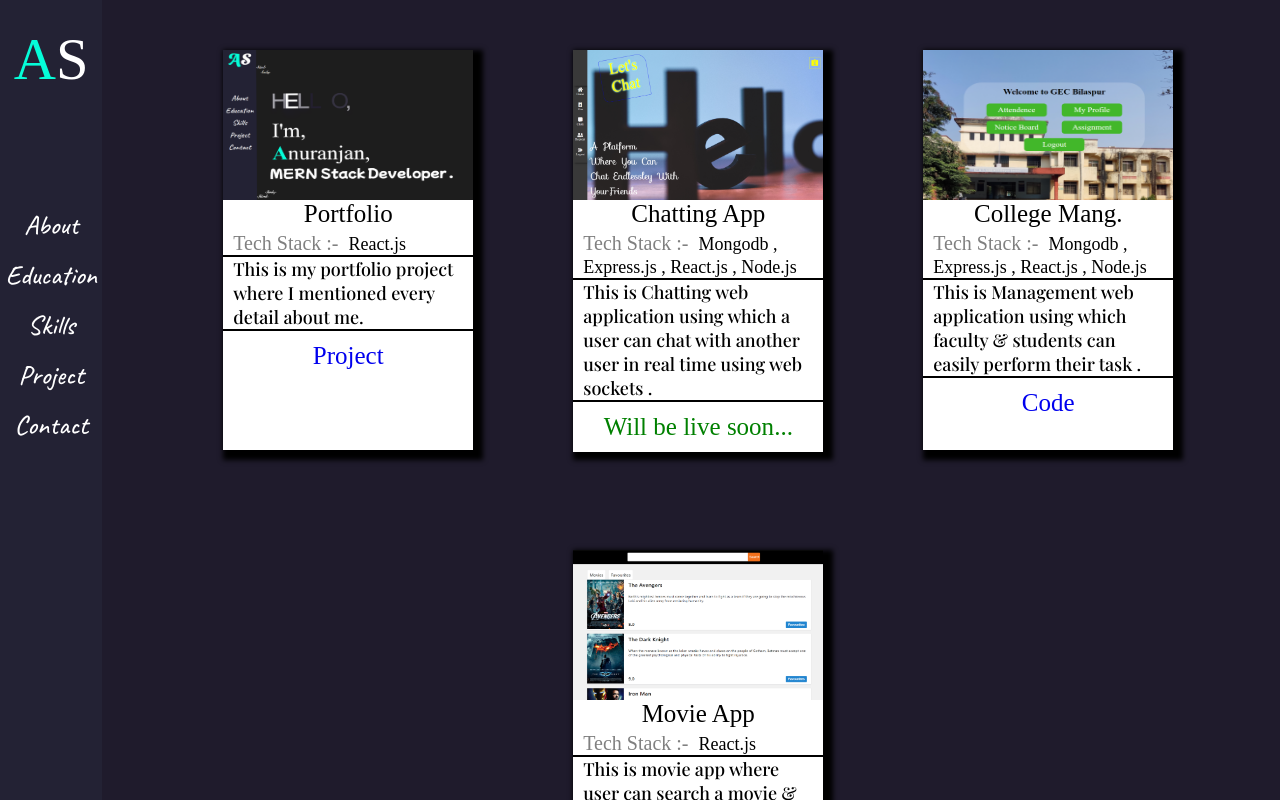
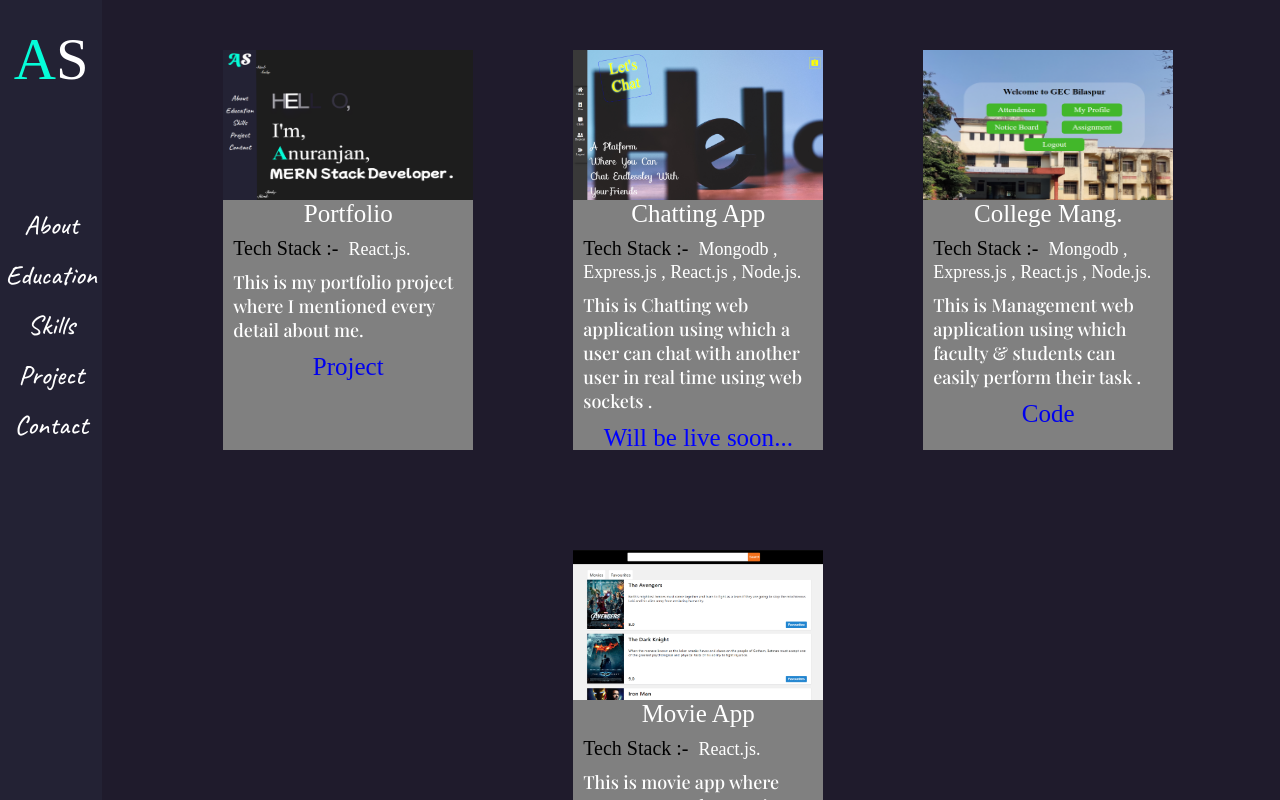
Before and after one commit to Anuranjan-Shrivastava/myportfolio, a React (Create React App) app: page /project in a window 1280 px wide. Built offline with nearby package versions, Linux system fonts and the light colour scheme; a web font is replaced by a local one.

Commit message:
Project Section Improved

```diff
--- a/src/Component/Project.js
+++ b/src/Component/Project.js
@@ -9,7 +9,7 @@ class Project extends Component {
     constructor(){
         super() ;
         this.state = {
-            projects : []
+           projects : []
         }
     }
     UNSAFE_componentWillMount(){
@@ -53,7 +53,7 @@ class Project extends Component {
             techStack : ["React.js"],
             description : "This is  movie app where user can search a movie & mark it favourite ." ,
             code : true ,
-            codeLink : "https://github.com/28shubham/College_Management" ,
+            codeLink : "https://github.com/Anuranjan-Shrivastava/movieApp" ,
             live : false ,
             liveLink : "" ,
             info : false ,
@@ -77,25 +77,27 @@ class Project extends Component {
             }
         } , 500) ;
     }
+
     render() {
         const { projects } = this.state ;
         return (
             <div className='project'>
                <div className='projectWrapper'>
-                   {projects.map((project) => {
-                       return (
+
+                    {projects.map((project) => {
+                    return (
                         <div>
                             <div className='project-image'>
                                 <img src={project.image} alt="ProjectPic" />
                             </div>
                             <div className='project-name'>{project.name}</div>
                             <div className='project-techStack'>
-                                <span style={{"color" : "grey"}}>Tech Stack :- &nbsp;</span>
+                                <span style={{"color" : "black"}}>Tech Stack :- &nbsp;</span>
                                 {project.techStack.map((stack , idx) => {
                                     console.log(idx , project.techStack.length) ;
                                     if(idx === project.techStack.length-1){
                                         return (
-                                            <span className='techStackName'>{stack}</span>
+                                            <span className='techStackName'>{stack}.</span>
                                         )
                                     }
                                     return (
@@ -121,8 +123,8 @@ class Project extends Component {
                                 {project.info && <div className='project-info'>Will be live soon<span id="dots">.</span></div>}
                             </div>
                         </div>
-                       )
-                   })}
+                        )
+                    })}
 
 
                </div>
@@ -133,7 +135,3 @@ class Project extends Component {
 }
 
 export default Project;
-
-//
-//
-// <div className='project-info'>Will be live soon<span>....</span></div>
--- a/src/Css/project.css
+++ b/src/Css/project.css
@@ -27,7 +27,11 @@
     background-color: white;
 
     margin : 50px ;
-    box-shadow: 5px 5px 5px 5px black ;
+    /* box-shadow: 5px 5px 5px 5px black ; */
+
+
+    background-color: grey;
+    color : white ;
 
 }
 
@@ -49,7 +53,7 @@
     font-size : 25px ;
     text-align: center;
     box-sizing: border-box;
-    background-color: white;
+    margin-bottom : 5px ;
 }
 /* project tech Stack  */
 .project-techStack {
@@ -59,9 +63,9 @@
     font-size : 20px ;
     padding-left : 10px ;
     padding-right : 10px ;
-    border-bottom: 2px solid black;
+    /* border-bottom: 2px solid black; */
     box-sizing: border-box;
-    background-color: white;
+    margin-bottom : 10px ;
 
 }
 .techStackName {
@@ -74,10 +78,10 @@
     padding-left : 10px ;
     padding-right : 10px ;
     /* background-color: greenyellow; */
-    border-bottom: 2px solid black;
+    /* border-bottom: 2px solid black; */
     box-sizing: border-box;
     font-family: 'Playfair Display', serif;
-    background-color: white;
+
 }
 
 /* project navigation css */
@@ -90,7 +94,7 @@
 
     display: flex;
     flex-direction: row;
-    background-color: white;
+
 
 }
 .project-navigation > div {
@@ -122,5 +126,9 @@
     font-size : 25px ;
     line-height: 50px;
     text-align: center;
-    color : green ;
+    color : blue ;
 }
+
+
+
+/* New Project Css */
```
